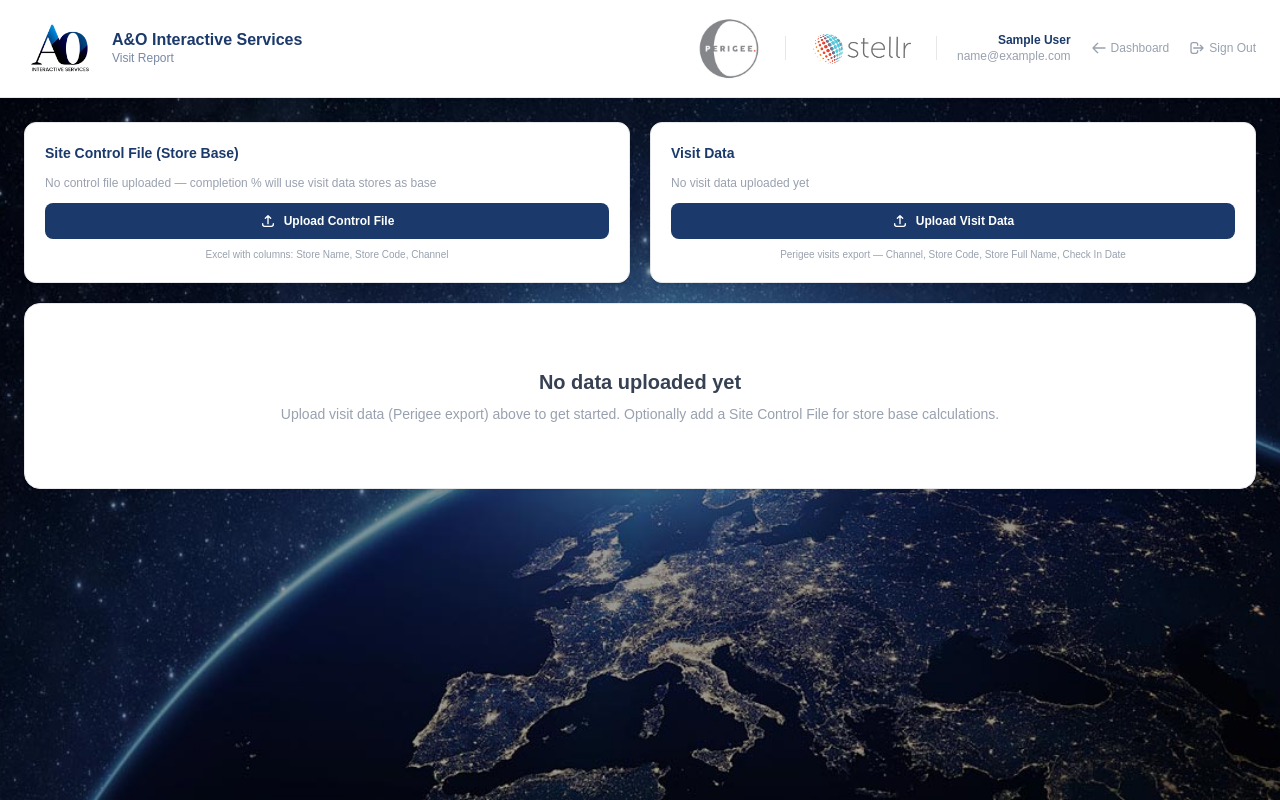
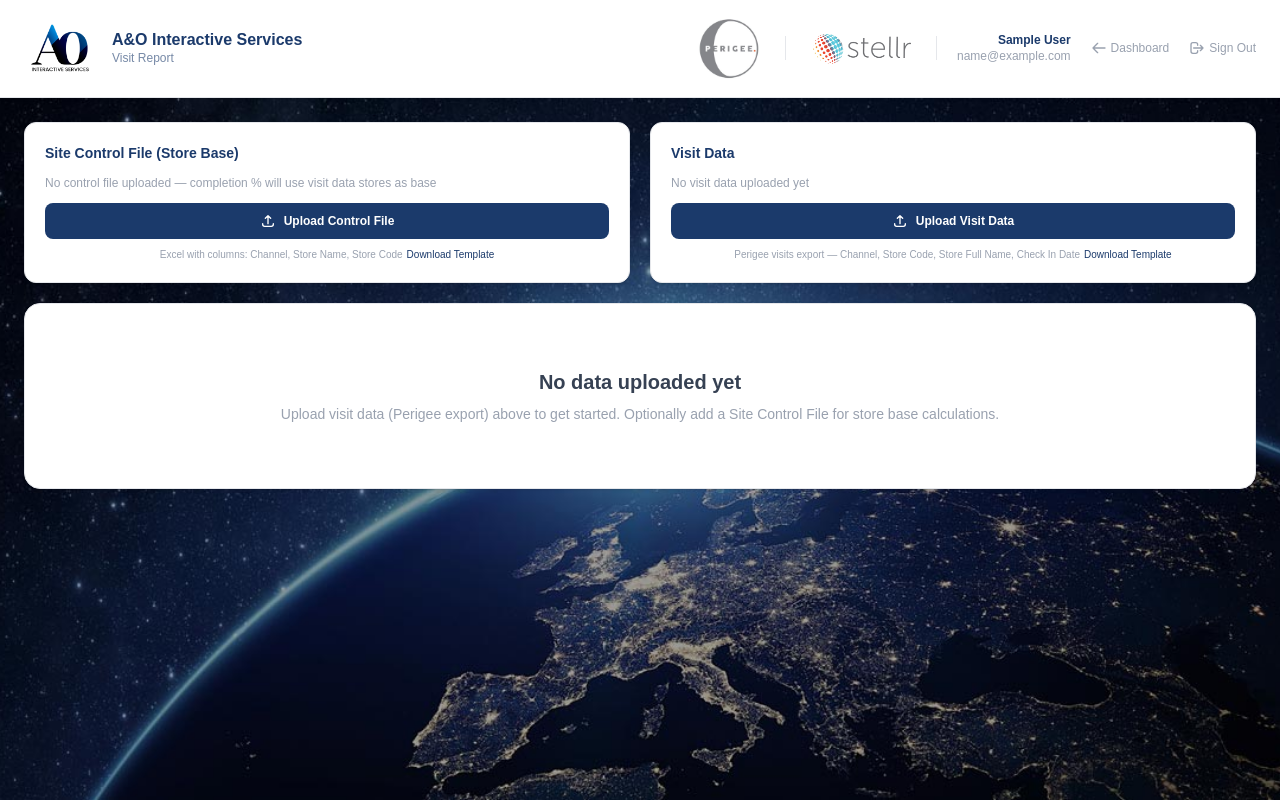
Before and after one commit to CarlofSaints/A-O_Stellr-Dashboard, a Next.js app: page /visit-report in a window 1280 px wide. Built offline with nearby package versions, Linux system fonts and the light colour scheme; sample sign-in values are in the browser's storage.

Commit message:
Add Download Template buttons to Visit Report upload cards

```diff
--- a/app/visit-report/page.tsx
+++ b/app/visit-report/page.tsx
@@ -369,6 +369,22 @@ export default function VisitReportPage() {
     }
   }, [loadData]);
 
+  // ─── Download template ─────────────────────────────────────────────────────
+
+  const downloadTemplate = useCallback((type: 'control' | 'data') => {
+    const headers = type === 'control'
+      ? ['Channel', 'Store Name', 'Store Code']
+      : ['Channel', 'Store Code', 'Store Full Name', 'Check In Date'];
+    const csvRow = headers.join(',');
+    const blob = new Blob([csvRow + '\n'], { type: 'text/csv' });
+    const url = URL.createObjectURL(blob);
+    const a = document.createElement('a');
+    a.href = url;
+    a.download = type === 'control' ? 'Site Control File Template.csv' : 'Visit Data Template.csv';
+    a.click();
+    URL.revokeObjectURL(url);
+  }, []);
+
   // ─── Derived: merge control file + visit data into a unified store universe ─
 
   // Build a map of storeCode → { storeName, channel } from BOTH sources.
@@ -671,9 +687,18 @@ export default function VisitReportPage() {
                       disabled={uploading !== null}
                     />
                   </label>
-                  <p className="text-[10px] text-gray-400 mt-2 text-center">
-                    Excel with columns: Store Name, Store Code, Channel
-                  </p>
+                  <div className="flex items-center justify-center mt-2 gap-1">
+                    <p className="text-[10px] text-gray-400">
+                      Excel with columns: Channel, Store Name, Store Code
+                    </p>
+                    <button
+                      type="button"
+                      onClick={() => downloadTemplate('control')}
+                      className="text-[10px] text-[#1B3A6B] hover:underline font-medium"
+                    >
+                      Download Template
+                    </button>
+                  </div>
                 </div>
 
                 {/* Visit Data Card */}
@@ -734,9 +759,18 @@ export default function VisitReportPage() {
                       disabled={uploading !== null}
                     />
                   </label>
-                  <p className="text-[10px] text-gray-400 mt-2 text-center">
-                    Perigee visits export — Channel, Store Code, Store Full Name, Check In Date
-                  </p>
+                  <div className="flex items-center justify-center mt-2 gap-1">
+                    <p className="text-[10px] text-gray-400">
+                      Perigee visits export — Channel, Store Code, Store Full Name, Check In Date
+                    </p>
+                    <button
+                      type="button"
+                      onClick={() => downloadTemplate('data')}
+                      className="text-[10px] text-[#1B3A6B] hover:underline font-medium"
+                    >
+                      Download Template
+                    </button>
+                  </div>
                 </div>
               </div>
             )}
```
